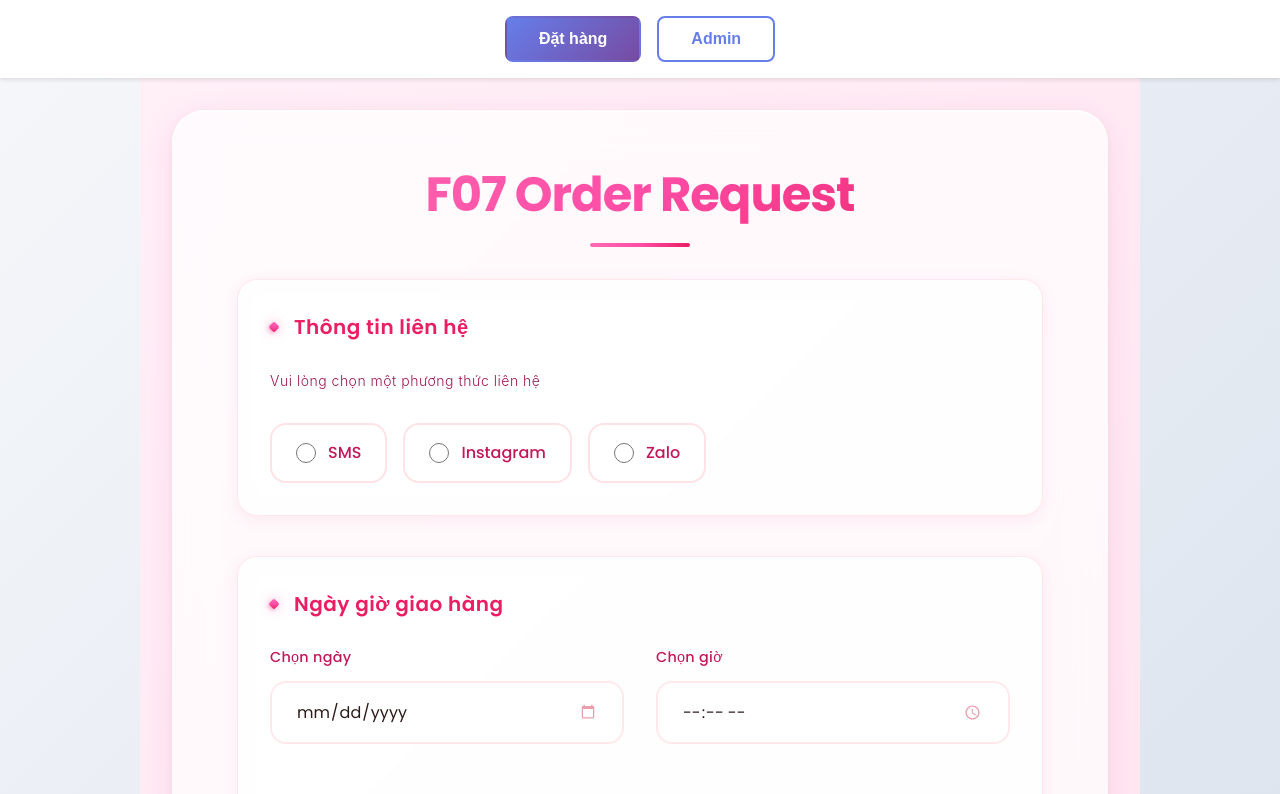
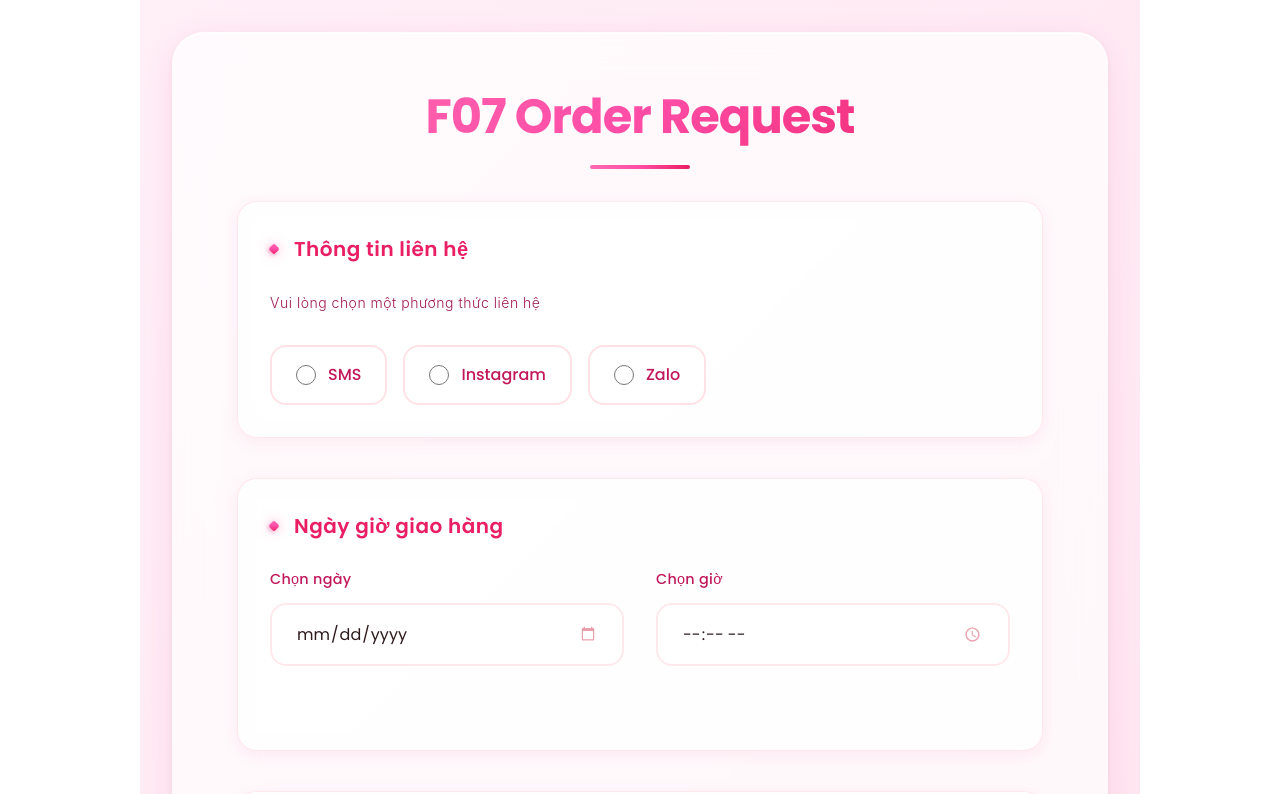
Before and after one commit to AidenTran15/f07, a React (Vite) app: page / in a window 1280 px wide. Shown: the top 794 px of the page. Built offline with nearby package versions, Linux system fonts and the light colour scheme.

Commit message:
updateupdate

```diff
--- a/package.json
+++ b/package.json
@@ -10,7 +10,8 @@
   },
   "dependencies": {
     "react": "^18.2.0",
-    "react-dom": "^18.2.0"
+    "react-dom": "^18.2.0",
+    "react-router-dom": "^6.20.0"
   },
   "devDependencies": {
     "@types/react": "^18.2.43",
--- a/src/App.css
+++ b/src/App.css
@@ -1,38 +1,3 @@
 .App {
   min-height: 100vh;
-  background: linear-gradient(135deg, #f5f7fa 0%, #c3cfe2 100%);
 }
-
-.app-nav {
-  display: flex;
-  justify-content: center;
-  gap: 1rem;
-  padding: 1rem;
-  background: white;
-  box-shadow: 0 2px 4px rgba(0, 0, 0, 0.1);
-  position: sticky;
-  top: 0;
-  z-index: 100;
-}
-
-.app-nav button {
-  padding: 0.75rem 2rem;
-  border: 2px solid #667eea;
-  background: white;
-  color: #667eea;
-  border-radius: 8px;
-  font-size: 1rem;
-  font-weight: 600;
-  cursor: pointer;
-  transition: all 0.3s;
-}
-
-.app-nav button:hover {
-  background: #f0f0f0;
-}
-
-.app-nav button.active {
-  background: linear-gradient(135deg, #667eea 0%, #764ba2 100%);
-  color: white;
-  border-color: transparent;
-}
--- a/src/App.jsx
+++ b/src/App.jsx
@@ -1,29 +1,15 @@
-import { useState } from 'react'
+import { Routes, Route } from 'react-router-dom'
 import FormOrder from './components/FormOrder'
 import AdminPage from './components/AdminPage'
 import './App.css'
 
 function App() {
-  const [currentPage, setCurrentPage] = useState('form') // 'form' or 'admin'
-
   return (
     <div className="App">
-      <nav className="app-nav">
-        <button
-          className={currentPage === 'form' ? 'active' : ''}
-          onClick={() => setCurrentPage('form')}
-        >
-          Đặt hàng
-        </button>
-        <button
-          className={currentPage === 'admin' ? 'active' : ''}
-          onClick={() => setCurrentPage('admin')}
-        >
-          Admin
-        </button>
-      </nav>
-
-      {currentPage === 'form' ? <FormOrder /> : <AdminPage />}
+      <Routes>
+        <Route path="/" element={<FormOrder />} />
+        <Route path="/admin" element={<AdminPage />} />
+      </Routes>
     </div>
   )
 }
--- a/src/main.jsx
+++ b/src/main.jsx
@@ -1,10 +1,13 @@
 import React from 'react'
 import ReactDOM from 'react-dom/client'
+import { BrowserRouter } from 'react-router-dom'
 import App from './App.jsx'
 import './index.css'
 
 ReactDOM.createRoot(document.getElementById('root')).render(
   <React.StrictMode>
-    <App />
+    <BrowserRouter>
+      <App />
+    </BrowserRouter>
   </React.StrictMode>,
 )
```
